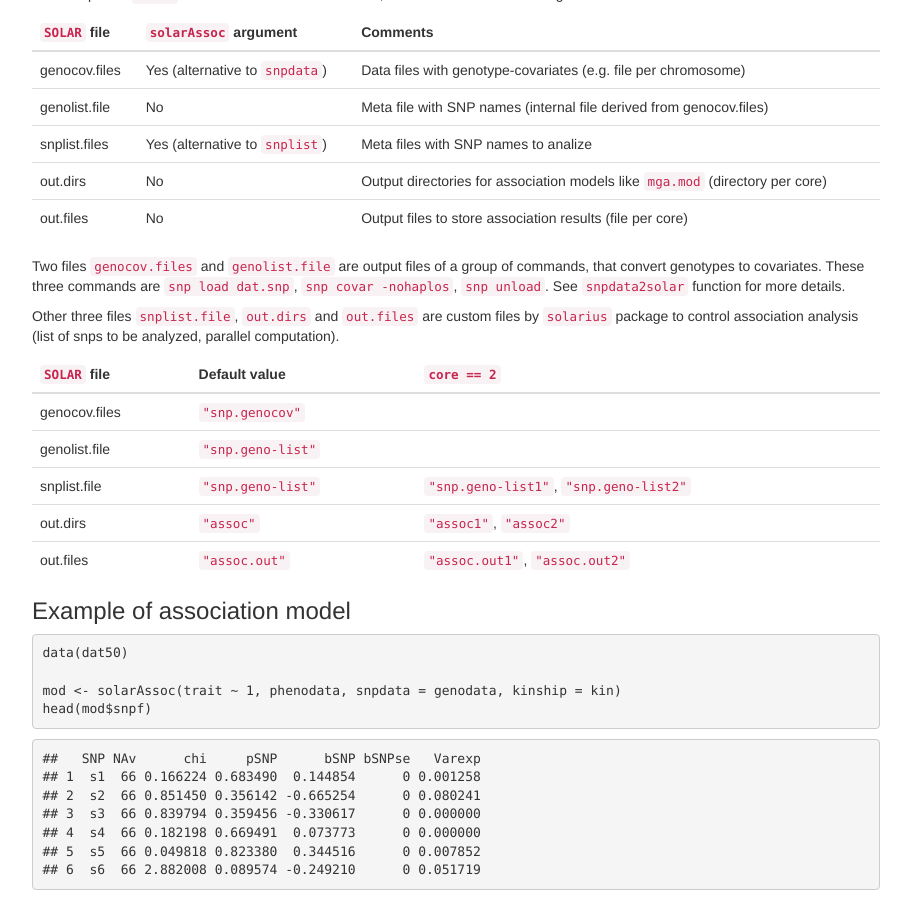
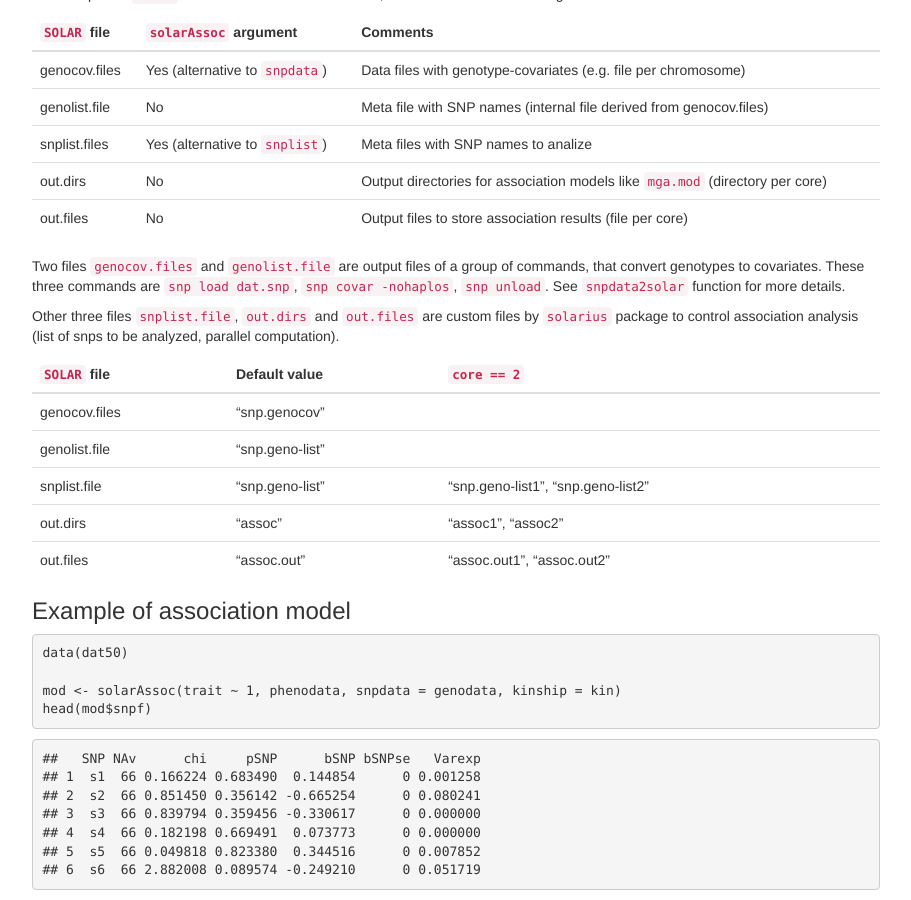
Before and after one commit to ugcd/solarius, a Jekyll site: the page built from pages/assoc/assoc.md, in a window 1280 px wide and 900 px high, scrolled down 913 px. Shown: the whole window, without its empty margins (38-949 px from the left). Built offline with Jekyll 4.4.1, drawn with Linux system fonts in a browser that asks for light colours; nearby versions of some CDN libraries; library files that are not in the unit come from our copies.

```diff
--- a/pages/assoc/assoc.md
+++ b/pages/assoc/assoc.md
@@ -76,11 +76,11 @@ to control association analysis (list of snps to be analyzed, parallel computati
 
 | `SOLAR` file | Default value | `core == 2` |
 |--|--|
-| genocov.files | `"snp.genocov"` | |
-| genolist.file | `"snp.geno-list"` | |
-| snplist.file | `"snp.geno-list"` | `"snp.geno-list1"`, `"snp.geno-list2"`|
-| out.dirs | `"assoc"` | `"assoc1"`, `"assoc2"`|
-| out.files | `"assoc.out"` | `"assoc.out1"`, `"assoc.out2"`|
+| genocov.files | "snp.genocov" | |
+| genolist.file | "snp.geno-list" | |
+| snplist.file | "snp.geno-list" | "snp.geno-list1", "snp.geno-list2"|
+| out.dirs | "assoc" | "assoc1", "assoc2"|
+| out.files | "assoc.out" | "assoc.out1", "assoc.out2"|
 {: class="table"}
 
 
```
Also changed, not shown: pages/assoc/assoc.Rmd (+5 -5 lines).
